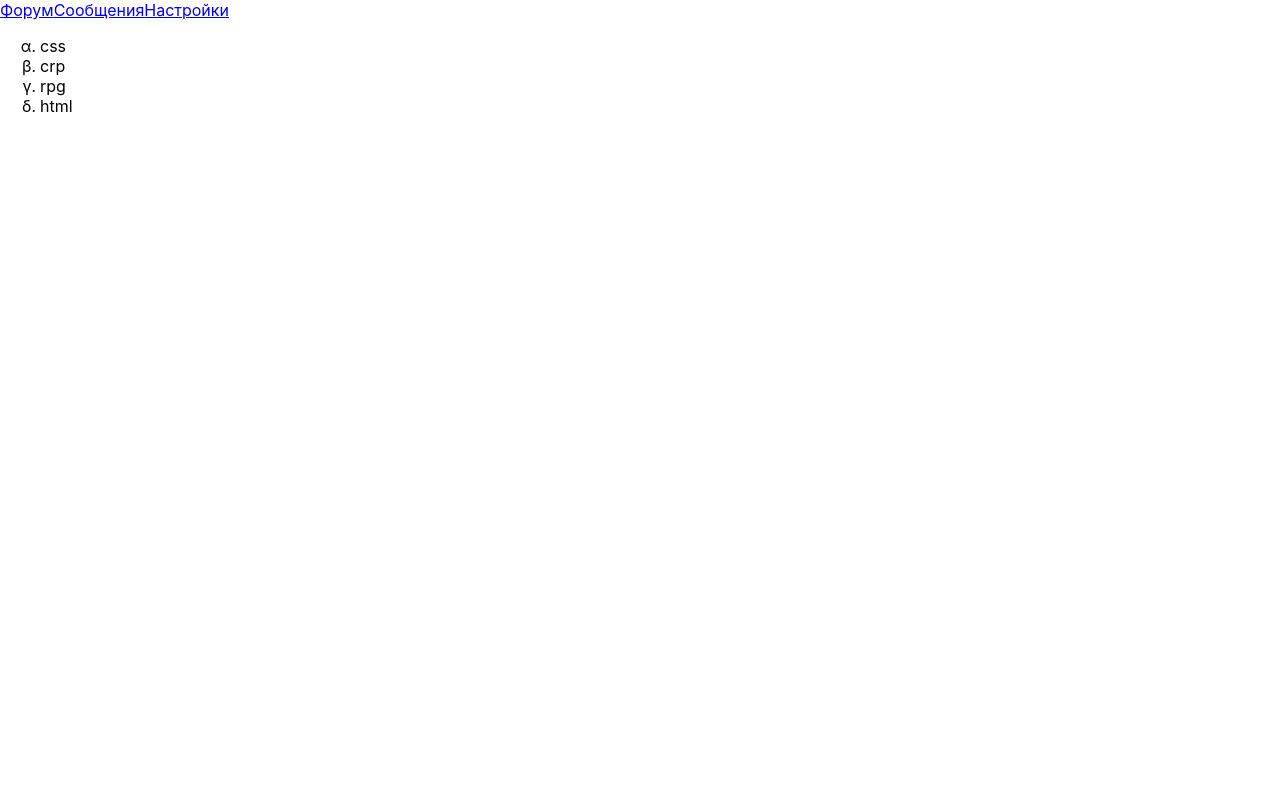
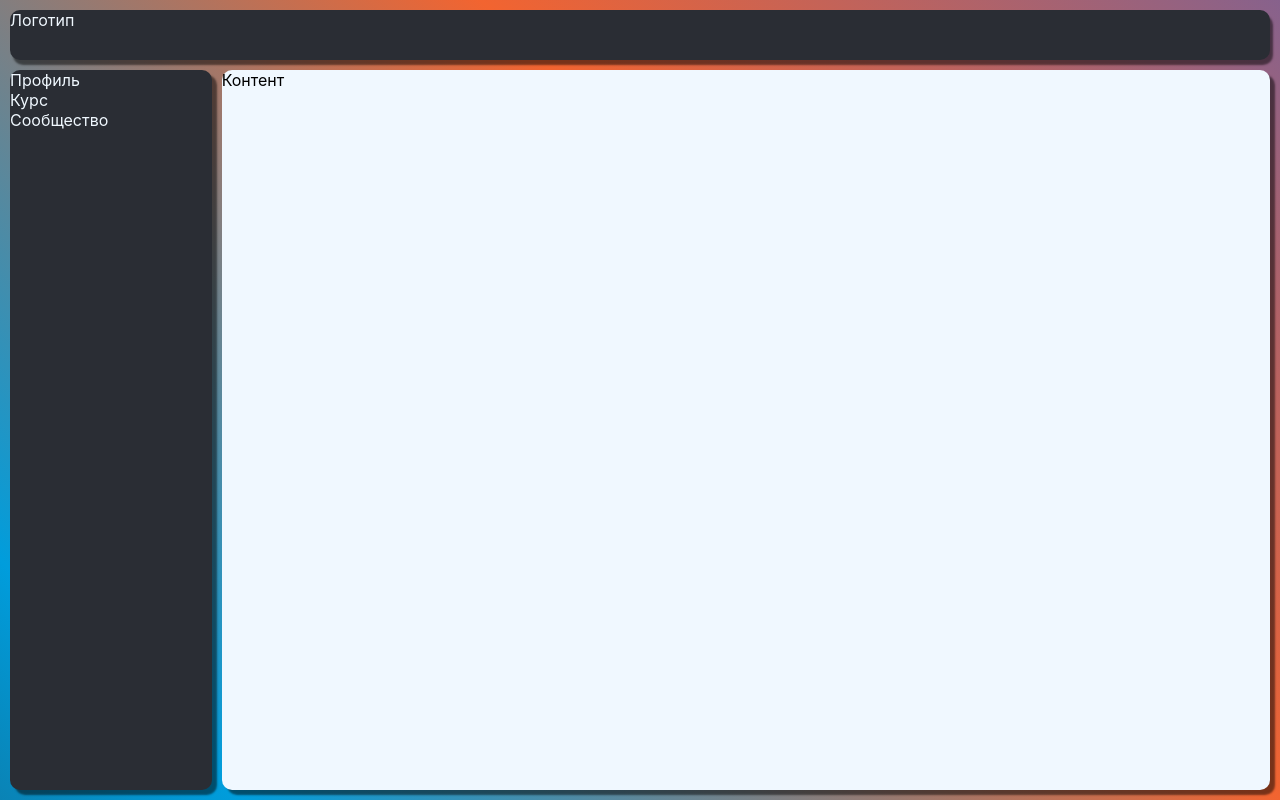
Before and after one commit to lopatuxin/mexanikum-front, a React (Create React App) app: page / in a window 1280 px wide. Built offline with nearby package versions, Linux system fonts and the light colour scheme.

Commit message:
Основная структура сайта

```diff
--- a/src/App.css
+++ b/src/App.css
@@ -1,3 +1,44 @@
-ul li {
-    list-style-type: lower-greek;
+.App {
+    display: grid;
+    grid-gap: 10px;
+    grid-template-areas:
+        "header header"
+        "navBar content";
+    grid-template-rows: 60px 1fr;
+    grid-auto-columns: 2fr 10fr;
+    background: linear-gradient(45deg, #2a2d34, #009ddc, #f26430, #6761a8, #009b72);
+    background-size: 200% 200%;
+    animation: gradientAnimation 10s ease infinite;
+    transition: background 5s ease;
+    height: 100vh;
 }
+
+.header {
+    grid-area: header;
+    background-color: #2a2d34;
+    color: aliceblue;
+    border-radius: 10px;
+    margin-top: 10px;
+    margin-left: 10px;
+    margin-right: 10px;
+    box-shadow: 3px 5px 2px rgba(0, 0, 0, 0.5);
+}
+
+.navBar {
+    grid-area: navBar;
+    background-color: #2a2d34;
+    color: aliceblue;
+    border-radius: 10px;
+    margin-left: 10px;
+    margin-bottom: 10px;
+    box-shadow: 5px 5px 2px rgba(0, 0, 0, 0.5);
+}
+
+.content {
+    grid-area: content;
+    background-color: aliceblue;
+    border-radius: 10px;
+    margin-right: 10px;
+    margin-bottom: 10px;
+    box-shadow: 5px 5px 2px rgba(0, 0, 0, 0.5);
+}
--- a/src/App.js
+++ b/src/App.js
@@ -1,25 +1,14 @@
 import './App.css';
+import Header from "./Header";
+import NavBar from "./NavBar";
+import Content from "./Content";
 
 const App = () => {
     return (
         <div className="App">
-            <NavBar />
-            <ul>
-                <li>css</li>
-                <li>crp</li>
-                <li>rpg</li>
-                <li>html</li>
-            </ul>
-        </div>
-    );
-}
-
-const NavBar = () => {
-    return (
-        <div>
-            <a href='/'>Форум</a>
-            <a href='/'>Сообщения</a>
-            <a href='/'>Настройки</a>
+            <Header/>
+            <NavBar/>
+            <Content/>
         </div>
     );
 }
--- /dev/null
+++ b/src/Content.jsx
@@ -0,0 +1,7 @@
+export const Content = () => {
+    return (
+        <div className='content'>Контент</div>
+    )
+}
+
+export default Content;
--- /dev/null
+++ b/src/Header.jsx
@@ -0,0 +1,8 @@
+export const Header = () => {
+    return (
+        <header className='header'>
+            <span>Логотип</span>
+        </header>
+    )
+}
+export default Header;
--- /dev/null
+++ b/src/NavBar.jsx
@@ -0,0 +1,11 @@
+export const NavBar = () => {
+    return (
+        <nav className='navBar'>
+            <div>Профиль</div>
+            <div>Курс</div>
+            <div>Сообщество</div>
+        </nav>
+    )
+}
+
+export default NavBar;
```
